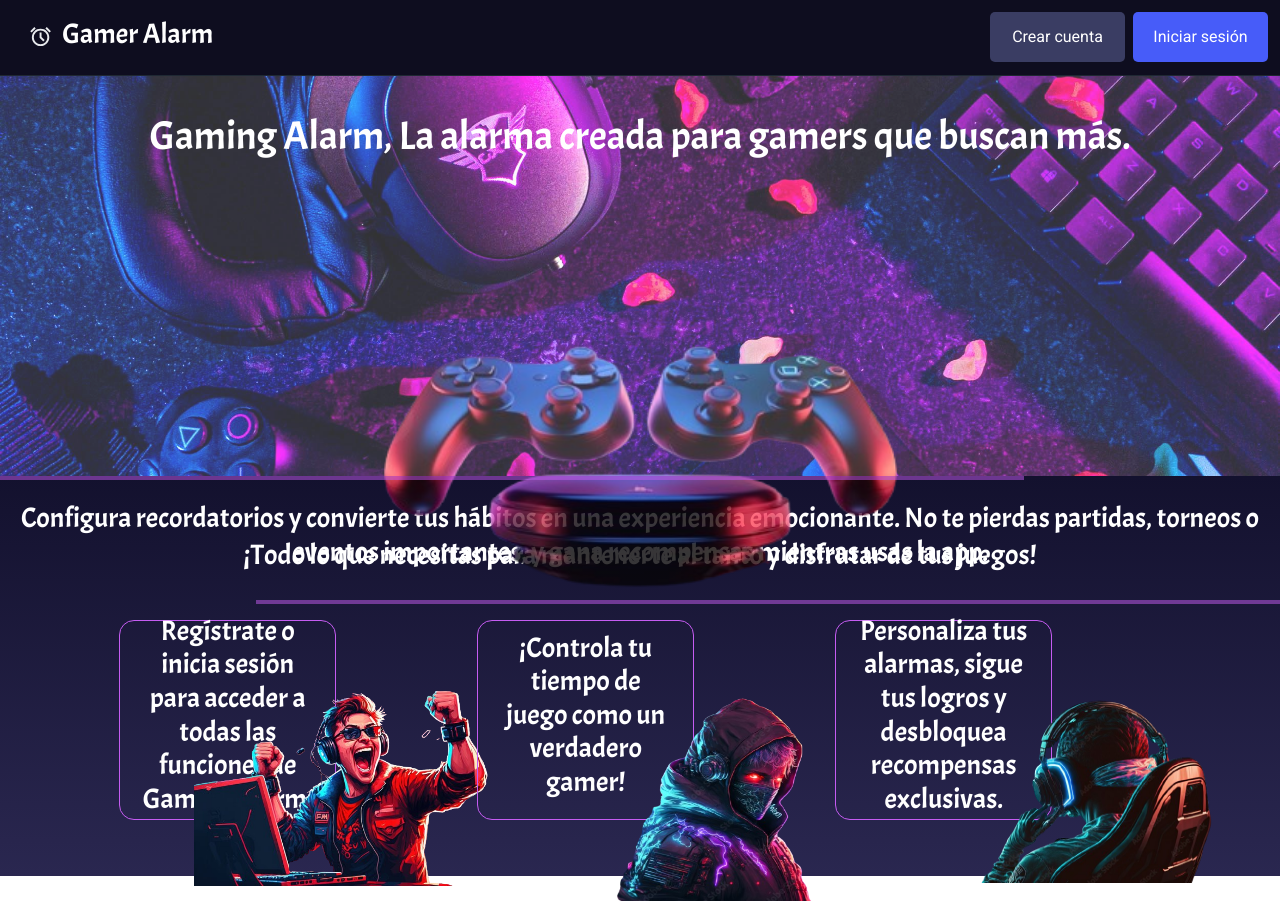
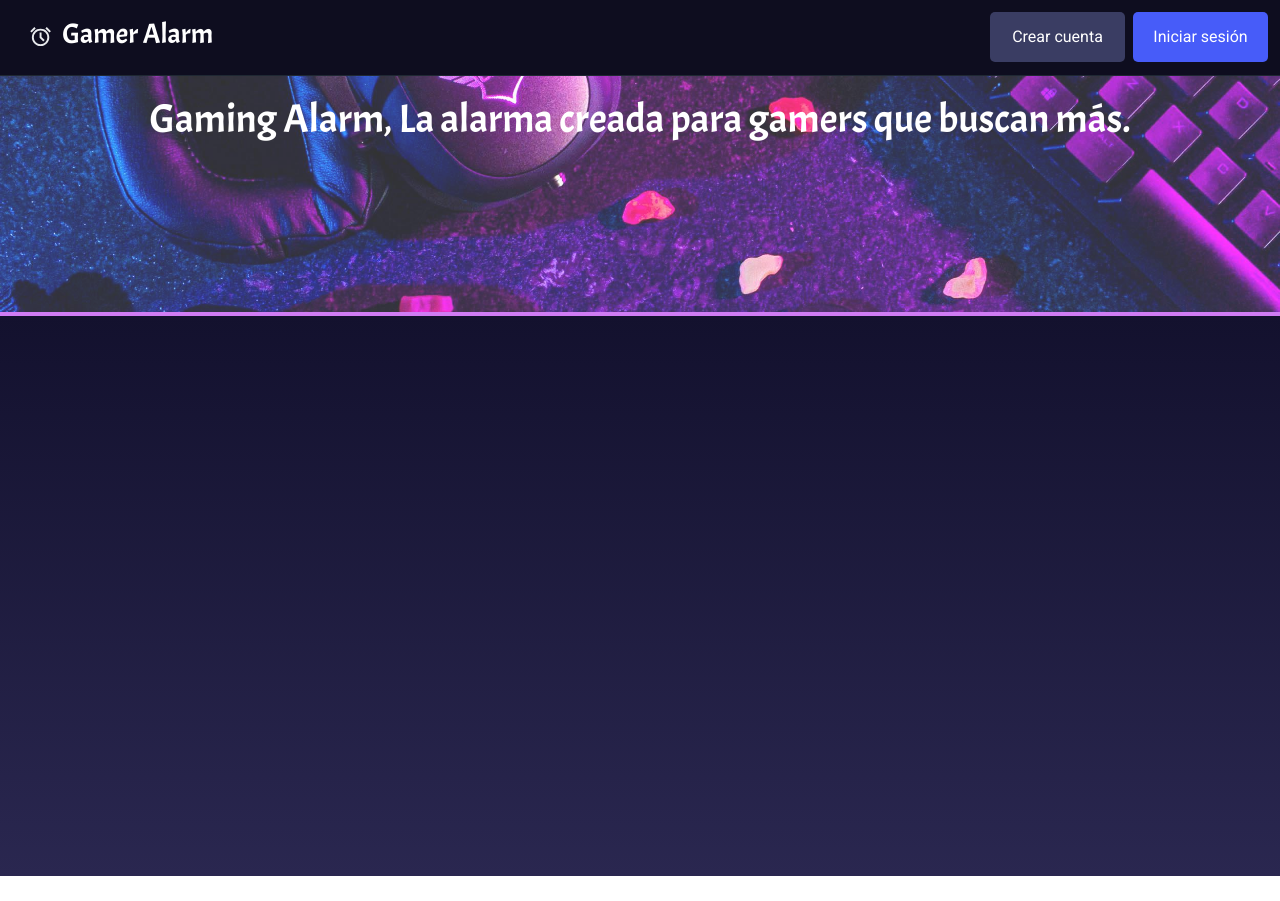
Before and after one commit to Erikolierq/maquetacion_web_alarma, an Angular app in the folder alarma/: page /home in a window 1280 px wide. Before the commit this address led to /. After the commit the page ends 876 px from the top, so only its background shows below. Built offline with nearby package versions, Linux system fonts and the light colour scheme.

Commit message:
inicio pantalla 3

```diff
--- a/alarma/src/app/app.component.html
+++ b/alarma/src/app/app.component.html
@@ -1 +1 @@
-<app-home></app-home>
+<router-outlet></router-outlet>
--- a/alarma/src/app/app.routes.ts
+++ b/alarma/src/app/app.routes.ts
@@ -1,3 +1,16 @@
-import { Routes } from '@angular/router';
+import { NgModule } from '@angular/core';
+import { RouterModule, Routes } from '@angular/router';
+import { HomeComponent } from './home/home.component';
+import { HomeLoginComponent } from './home-login/home-login.component';
 
-export const routes: Routes = [];
+export const routes: Routes = [
+    { path: '', component: HomeComponent },  // Ruta para la página de inicio
+    { path: 'home', component: HomeLoginComponent },  // Ruta para el componente home-login
+    { path: '**', redirectTo: '' }  // Redirigir a home por defecto
+  ];
+
+@NgModule({
+  imports: [RouterModule.forRoot(routes)],
+  exports: [RouterModule]
+})
+export class AppRoutingModule { }
--- /dev/null
+++ b/alarma/src/app/home-login/home-login.component.html
@@ -0,0 +1,27 @@
+<nav class="navbar navbar-dark" style="background-color: #0E0D1F;">
+    <div class="container-fluid">
+      <a id="navText" class="navbar-brand" href="#">
+
+        <svg xmlns="http://www.w3.org/2000/svg" height="40px" viewBox="-700 -700 1900 900" width="46px" fill="#e8eaed"><path d="M480-80q-75 0-140.5-28.5t-114-77q-48.5-48.5-77-114T120-440q0-75 28.5-140.5t77-114q48.5-48.5 114-77T480-800q75 0 140.5 28.5t114 77q48.5 48.5 77 114T840-440q0 75-28.5 140.5t-77 114q-48.5 48.5-114 77T480-80Zm0-360Zm112 168 56-56-128-128v-184h-80v216l152 152ZM224-866l56 56-170 170-56-56 170-170Zm512 0 170 170-56 56-170-170 56-56ZM480-160q117 0 198.5-81.5T760-440q0-117-81.5-198.5T480-720q-117 0-198.5 81.5T200-440q0 117 81.5 198.5T480-160Z"/></svg>
+        Gamer Alarm
+      </a>
+      <div class="d-flex">
+        <button class="btn btn-secondary me-2" type="button" id="signin">Crear cuenta</button>
+        <button class="btn btn-primary" type="button" id="login" data-bs-toggle="modal" data-bs-target="#loginModal">Iniciar sesión</button>
+      </div>
+    </div>
+  </nav>
+  <div class="background-container">
+    <div class="background-image">
+
+        <h1 id="CenterText1"> Gaming Alarm, La alarma creada para gamers que
+            buscan más.</h1>
+
+
+
+    </div>
+
+    <div class="background-color">
+        <div class="line" id="line1"></div>
+    </div>
+  </div>
--- /dev/null
+++ b/alarma/src/app/home-login/home-login.component.scss
@@ -0,0 +1,79 @@
+.navbar {
+    border-bottom: 1px solid #1f2833;
+  }
+  #navText {
+    font-family: 'Acme', sans-serif;
+    font-size: 28px;
+
+  }
+
+#signin{
+  background-color: #3A3D63;
+  color: white;
+  width: 135px;
+  height: 50px;
+  border: none;
+  border-radius: 5px;
+  transition: background-color 0.3s ease;
+}
+#signin:hover{
+    background-color: #484a64;
+    color: white;
+    width: 135px;
+    height: 50px;
+    border: none;
+    border-radius: 5px;
+    transition: background-color 0.3s ease;
+  }
+  #login{
+    background-color: #475CF9;
+    color: white;
+    width: 135px;
+    height: 50px;
+    border: none;
+    border-radius: 5px;
+    transition: background-color 0.3s ease;
+  }
+  #login:hover{
+      background-color: #6474f0;
+      color: white;
+      width: 135px;
+      height: 50px;
+      border: none;
+      border-radius: 5px;
+      transition: background-color 0.3s ease;
+    }
+    .background-container {
+        display: flex;
+        flex-direction: column;
+        height: 100vh;
+      }
+      #img3 {
+        display: block;
+        margin-left: auto;
+        margin-right: auto;
+    }
+      .background-image {
+        background-image: url('../../assets/images/bg1.jpeg');
+        background-size: cover;
+        background-position: center;
+        height: 30%;
+        opacity: 0.8;
+        border-bottom: 4px solid #C55CF2;
+
+    }
+
+    .background-color {
+      background: linear-gradient(#13112E, #2A2750 );
+      height: 70%;
+    }
+    #CenterText1 {
+        font-family: 'Acme', sans-serif;
+        color: white;
+        display: flex;
+        justify-content: center;
+        align-items: center;
+        height: 20%;
+        text-align: center;
+        margin-top: 20px;
+        }
--- a/alarma/src/app/home/home.component.html
+++ b/alarma/src/app/home/home.component.html
@@ -85,7 +85,7 @@
           </form>
 
           <div class="col-mb-3">
-            <button type="button" class="btn btn-primary" id="modalogin">Iniciar sesión</button>
+            <button type="button" class="btn btn-primary" data-bs-dismiss="modal" id="modalogin" routerLink="/home">Iniciar sesión</button>
           </div>
           <div class="col-mb-3">
           <label class="form-label" id="modalacc">¿No tienes una cuenta? Crear cuenta</label>
--- a/alarma/src/main.ts
+++ b/alarma/src/main.ts
@@ -3,6 +3,12 @@
 import { bootstrapApplication } from '@angular/platform-browser';
 import { appConfig } from './app/app.config';
 import { AppComponent } from './app/app.component';
+import { routes } from './app/app.routes';
+import { provideRouter } from '@angular/router';
 
 bootstrapApplication(AppComponent, appConfig)
   .catch((err) => console.error(err));
+
+  bootstrapApplication(AppComponent, {
+    providers: [provideRouter(routes)]
+  });
```
Also changed, not shown: alarma/src/app/home-login/home-login.component.ts (added, +12 -0 lines), alarma/src/app/home/home.component.ts (+6 -1 lines), 1 other file (tests, documents, lock files or other folders).
